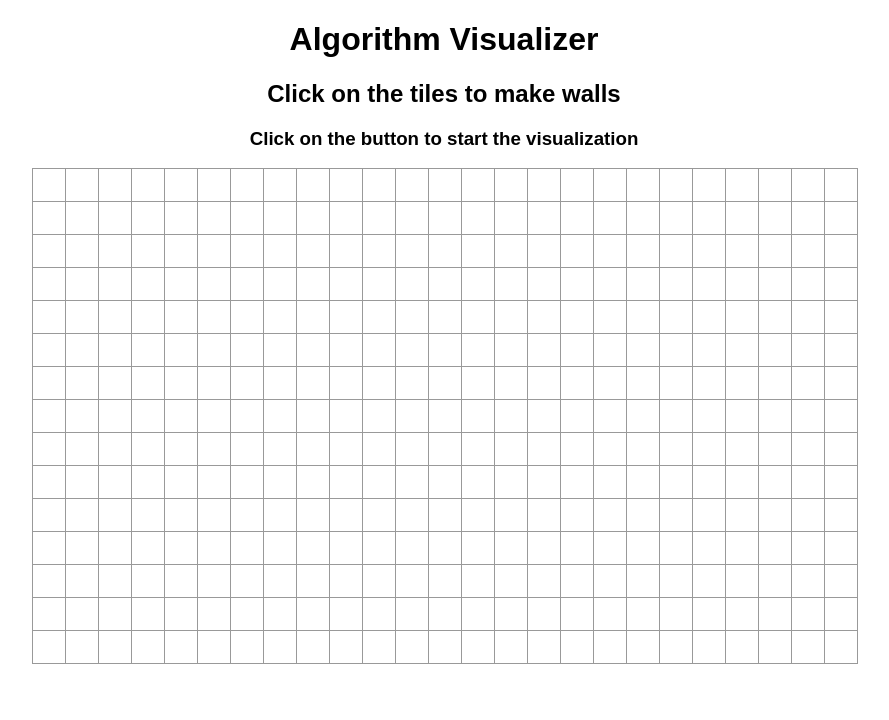
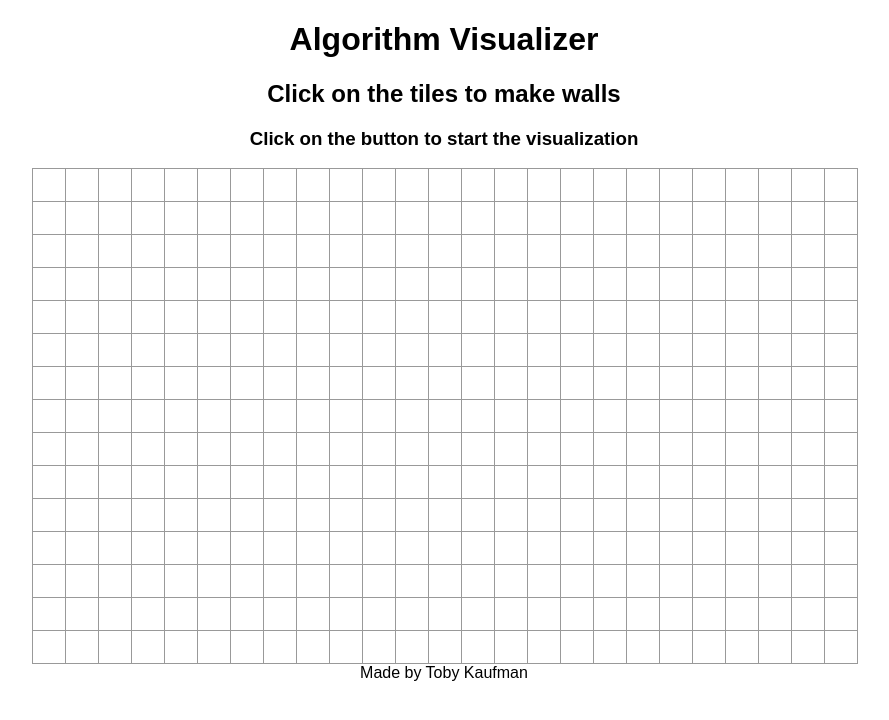
Before and after one commit to TobyKaufman/ReactVisualizationAlgo, a React (Create React App) app: page / in a window 1280 px wide. Shown: the top 720 px of the page, without its empty margins (196-1085 px from the left). Built offline with nearby package versions, Linux system fonts and the light colour scheme.

Commit message:
update html

```diff
--- a/src/App.js
+++ b/src/App.js
@@ -11,6 +11,9 @@ export default function App() {
       <h3>Click on the button to start the visualization</h3>
       <div className="Board">
         <Board />
+        <div>
+          Made by Toby Kaufman
+        </div>
 
       </div>
     </div>
```
